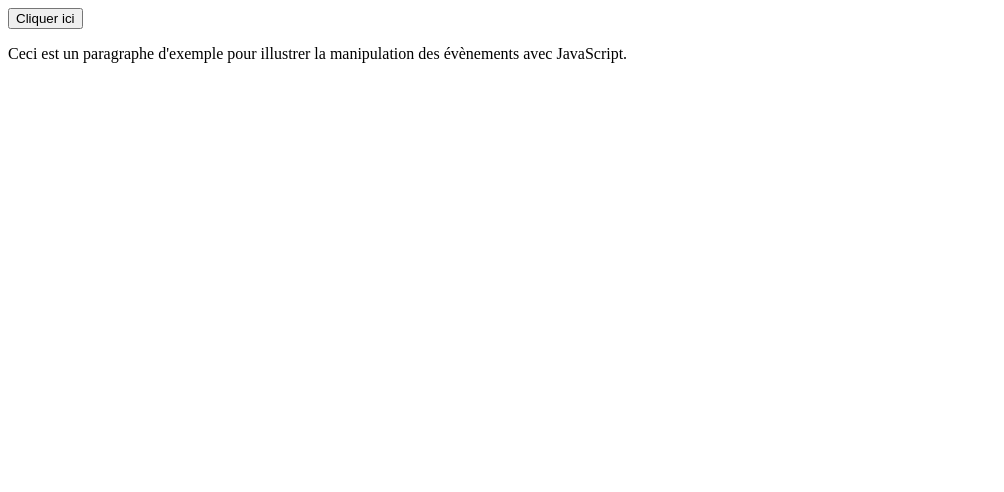
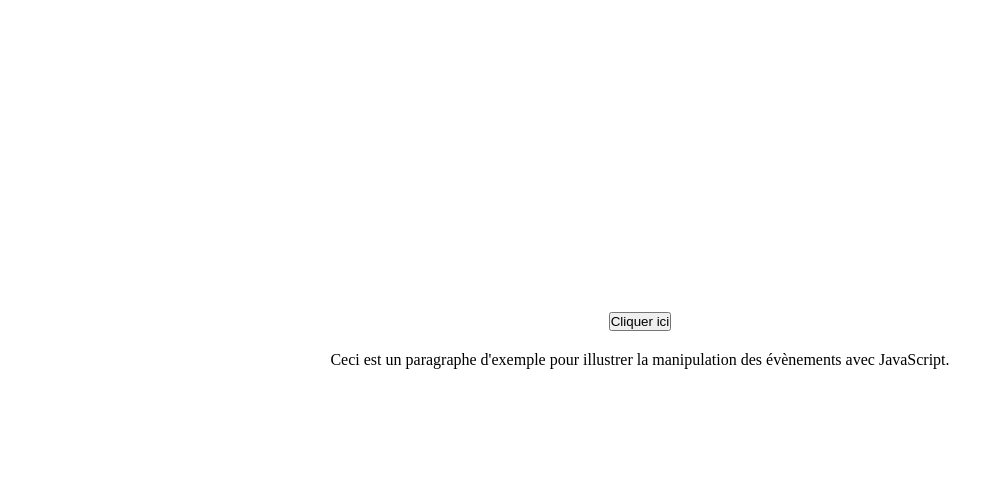
Before and after one commit to MarionCts/exercice-evenements-JS, a plain HTML site: page index.html in a window 1280 px wide. Shown: the whole page, without its empty margins (0-1004 px from the left). Drawn offline with Linux system fonts and the light colour scheme.

Commit message:
update JS

```diff
--- a/index.html
+++ b/index.html
@@ -5,9 +5,13 @@
     <meta name="viewport" content="width=device-width, initial-scale=1.0">
     <title>Exercices évènements JS</title>
     <script src="script.js" defer></script>
+    <link rel="stylesheet" href="style.css">
 </head>
 <body>
-    <button id="monBouton">Cliquer ici</button>
-    <p id="texte">Ceci est un paragraphe d'exemple pour illustrer la manipulation des évènements avec JavaScript.</p>
+    <div class="container">
+        <button id="monBouton">Cliquer ici</button>
+        <p id="texte">Ceci est un paragraphe d'exemple pour illustrer la manipulation des évènements avec JavaScript.</p>
+        <div id="zone"></div>
+    </div>
 </body>
 </html>
--- a/script.js
+++ b/script.js
@@ -13,3 +13,15 @@ const paragraph = document.querySelector("#texte");
 button.addEventListener("click", function(e) {
     paragraph.textContent = "Le texte a été modifié avec succès.";
 })
+
+// EXO 3
+
+const zone = document.querySelector("#zone");
+
+zone.addEventListener("mouseover", function(e){
+    zone.classList.add("lightBlue");
+})
+
+zone.addEventListener("mouseout", function(e){
+    zone.classList.remove("lightBlue");
+})
--- /dev/null
+++ b/style.css
@@ -0,0 +1,25 @@
+/* RESET CSS */
+
+* {
+    margin: 0;
+    padding: 0;
+    box-sizing: border-box;
+}
+
+.container {
+    min-height: 100vh;
+    display: flex;
+    flex-direction: column;
+    justify-content: center;
+    align-items: center;
+    gap: 20px;
+}
+
+#zone {
+    width: 200px;
+    height: 100px;
+}
+
+.lightBlue {
+    background-color: lightskyblue;
+}
```
